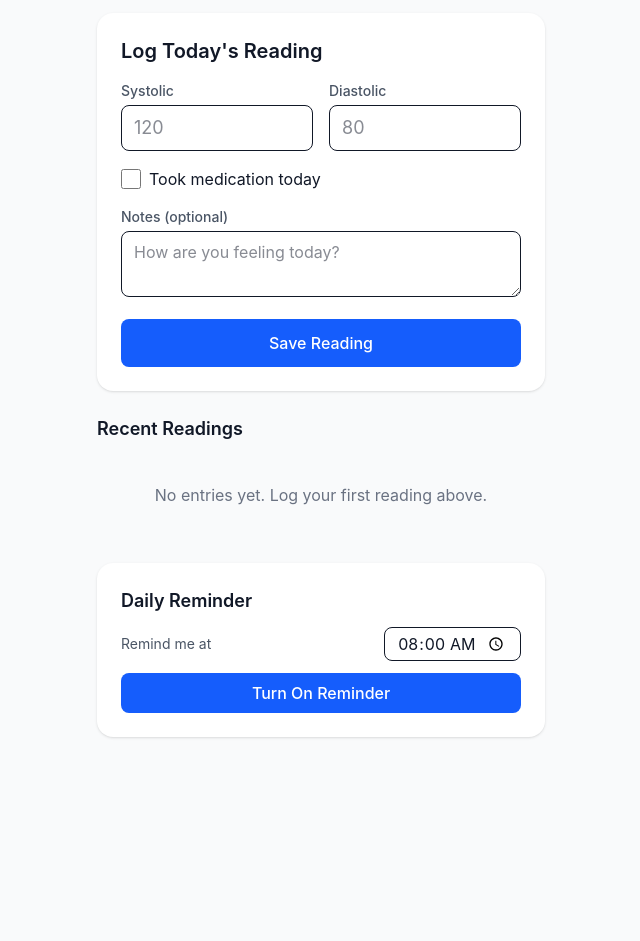
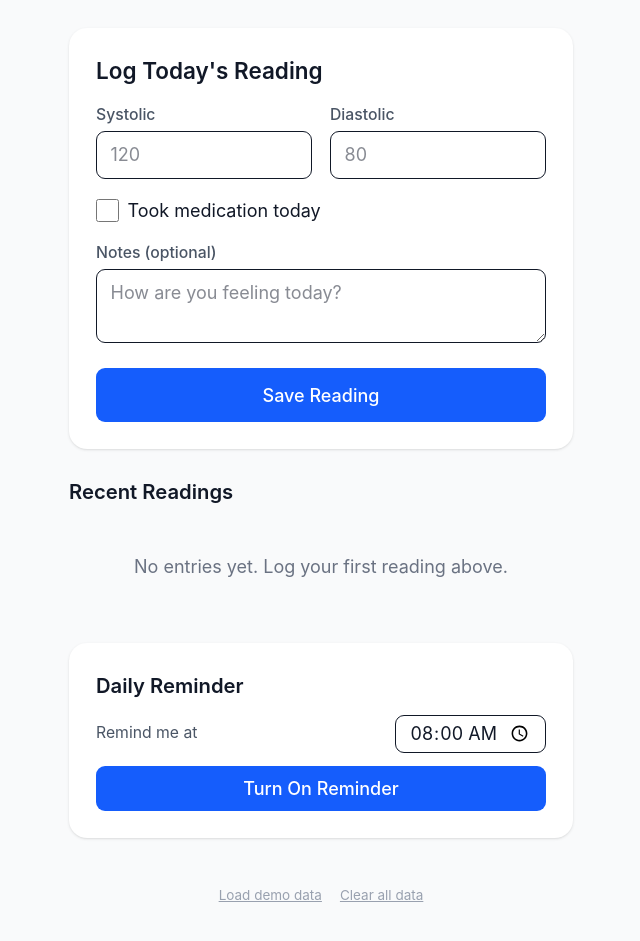
Before and after one commit to Bentracka/CareCompass, a React (Vite) app: page / in a window 1280 px wide. Shown: the part 103-1044 px from the top of the page, without its empty margins (319-959 px from the left). Before the commit the page ends 872 px from the top, so only its background shows below. Built offline with nearby package versions, Linux system fonts and the light colour scheme.

Commit message:
Phase 7: accessibility improvements, demo data, README

```diff
--- a/src/App.jsx
+++ b/src/App.jsx
@@ -7,6 +7,7 @@ import { getRecentEntries } from "./lib/storage";
 import { checkAlert } from "./lib/alerts";
 import SummaryExport from "./components/SummaryExport";
 import { useState, useEffect, useRef } from "react";
+import { generateSampleEntries } from "./lib/sampleData";
 
 export default function App() {
   const [entries, setEntries] = useState([]);
@@ -21,6 +22,19 @@ export default function App() {
 
   function handleDelete() {
     setEntries(getRecentEntries());
+  }
+
+  function handleLoadDemoData() {
+    const sample = generateSampleEntries();
+    localStorage.setItem("carecompass_entries", JSON.stringify(sample));
+    setEntries(getRecentEntries());
+  }
+
+  function handleClearAllData() {
+    if (confirm("This will delete all entries. Are you sure?")) {
+      localStorage.removeItem("carecompass_entries");
+    setEntries([]);
+    }
   }
 
   const alert = checkAlert(entries);
@@ -48,6 +62,20 @@ export default function App() {
         </div>
 
         <ReminderSettings />
+        <div className="text-center pt-2 pb-4 space-x-4">
+      <button
+     onClick={handleLoadDemoData}
+      className="text-xs text-gray-400 hover:text-gray-600 underline"
+      >
+      Load demo data
+   </button>
+    <button
+     onClick={handleClearAllData}
+     className="text-xs text-gray-400 hover:text-gray-600 underline"
+      >
+      Clear all data
+    </button>
+    </div>
       </div>
     </div>
   );
--- a/src/index.css
+++ b/src/index.css
@@ -1,6 +1,18 @@
 @import "tailwindcss";
+
+html {
+  font-size: 18px; /* larger base size than the default 16px, improves readability app-wide */
+}
 
 body {
   background-color: #f9fafb;
   color: #111827;
 }
+
+button {
+  min-height: 44px; /* comfortable tap target size */
+}
+
+input, textarea {
+  font-size: 1rem !important; /* prevents iOS Safari from auto-zooming into inputs */
+}
--- /dev/null
+++ b/src/lib/sampleData.js
@@ -0,0 +1,44 @@
+// Generates realistic-looking sample entries for demos, spanning the last 21 days
+export function generateSampleEntries() {
+  const entries = [];
+  const today = new Date();
+
+  const notesPool = [
+    "",
+    "",
+    "",
+    "Felt a bit tired this morning",
+    "Slept poorly last night",
+    "Went for a walk after work",
+    "Forgot to take reading until evening",
+    "Stressful day at work",
+  ];
+
+  for (let i = 20; i >= 0; i--) {
+    const date = new Date(today);
+    date.setDate(date.getDate() - i);
+
+    const yyyy = date.getFullYear();
+    const mm = String(date.getMonth() + 1).padStart(2, "0");
+    const dd = String(date.getDate()).padStart(2, "0");
+
+    // Gentle randomness around a realistic baseline, trending slightly better over time
+    const trendAdjust = Math.floor(i / 5);
+    const systolic = 128 - trendAdjust + Math.floor(Math.random() * 10 - 5);
+    const diastolic = 82 - Math.floor(trendAdjust / 2) + Math.floor(Math.random() * 6 - 3);
+
+    entries.push({
+      id: crypto.randomUUID(),
+      date: `${yyyy}-${mm}-${dd}`,
+      time: "08:1" + Math.floor(Math.random() * 9),
+      type: "blood_pressure",
+      systolic,
+      diastolic,
+      medicationTaken: Math.random() > 0.15,
+      notes: notesPool[Math.floor(Math.random() * notesPool.length)],
+      createdAt: date.toISOString(),
+    });
+  }
+
+  return entries;
+}
--- a/vite.config.js
+++ b/vite.config.js
@@ -10,6 +10,10 @@ export default defineConfig({
     VitePWA({
       registerType: 'autoUpdate',
       includeAssets: ['icon-192.png', 'icon-512.png'],
+      workbox: {
+        skipWaiting: true,
+        clientsClaim: true,
+      },
       manifest: {
         name: 'CareCompass',
         short_name: 'CareCompass',
@@ -19,22 +23,9 @@ export default defineConfig({
         display: 'standalone',
         start_url: '/',
         icons: [
-          {
-            src: 'icon-192.png',
-            sizes: '192x192',
-            type: 'image/png',
-          },
-          {
-            src: 'icon-512.png',
-            sizes: '512x512',
-            type: 'image/png',
-          },
-          {
-            src: 'icon-512.png',
-            sizes: '512x512',
-            type: 'image/png',
-            purpose: 'maskable',
-          },
+          { src: 'icon-192.png', sizes: '192x192', type: 'image/png' },
+          { src: 'icon-512.png', sizes: '512x512', type: 'image/png' },
+          { src: 'icon-512.png', sizes: '512x512', type: 'image/png', purpose: 'maskable' },
         ],
       },
     }),
```
Also changed, not shown: 1 other file (tests, documents, lock files or other folders).
